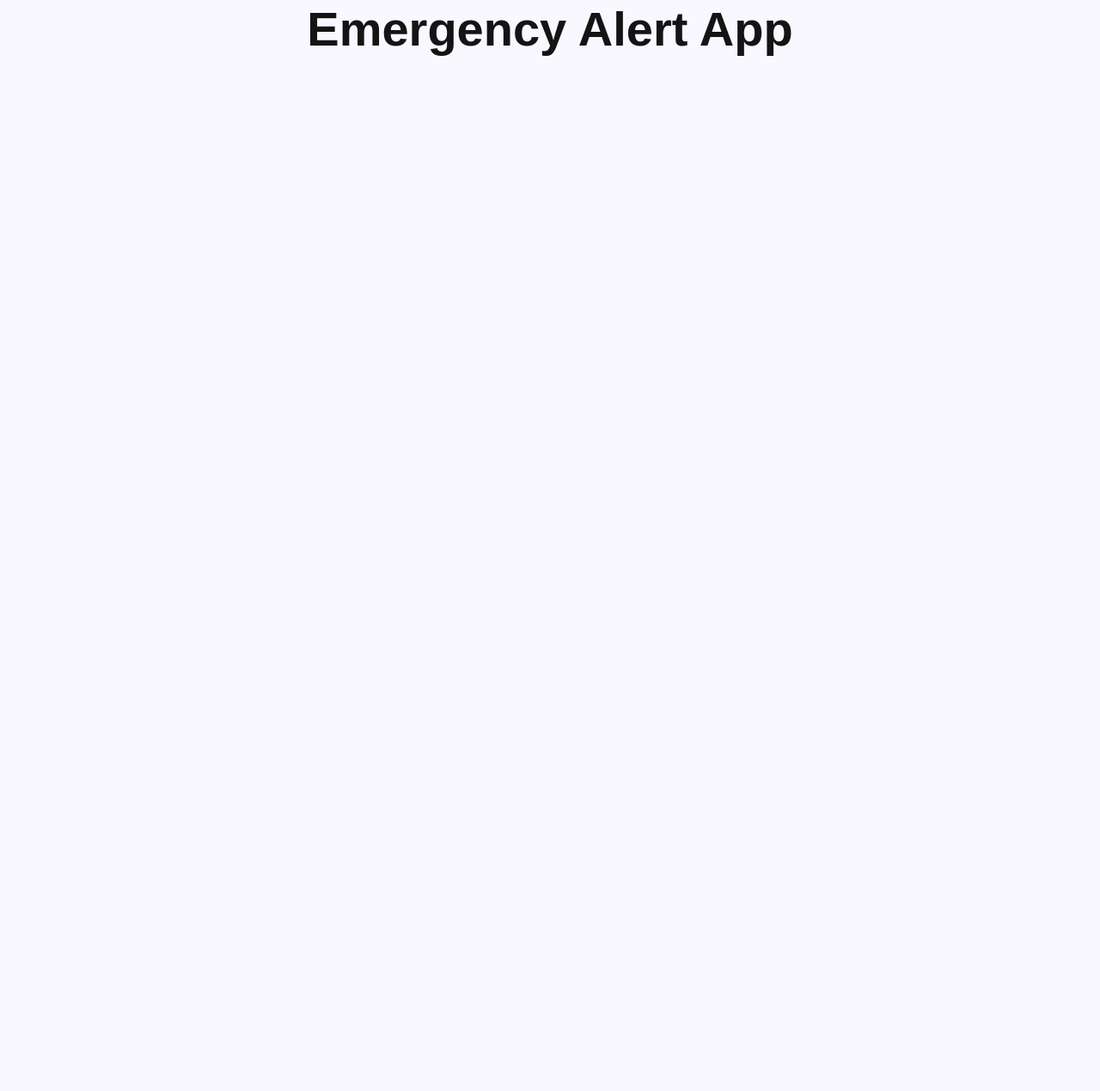
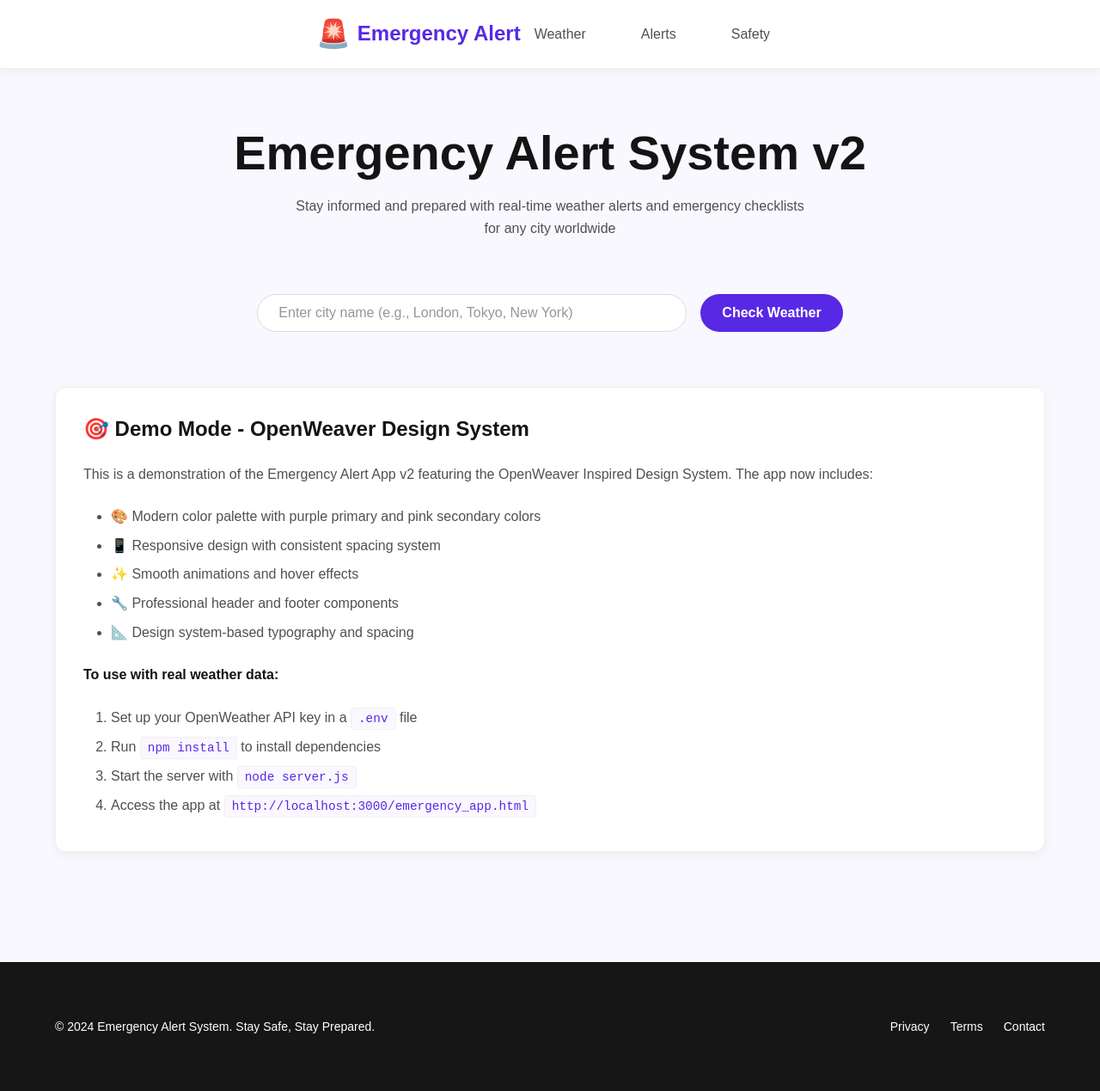
Before and after one commit to shivansh31414/Disaster_Management_Web_App, a website: page index.html in a window 1280 px wide. Shown: the whole page at 86% size. Before the commit the page ends 800 px from the top, so only its background shows below. Drawn offline with Linux system fonts and the light colour scheme; files that its build step writes are made by us from their sources; files whose address does not match are found by name.

Commit message:
Update index.html

```diff
--- a/index.html
+++ b/index.html
@@ -3,11 +3,74 @@
 <head>
     <meta charset="UTF-8">
     <meta name="viewport" content="width=device-width, initial-scale=1.0">
-    <title>Emergency Alert App</title>
+    <title>Emergency Alert App v2 - OpenWeaver Design Demo</title>
     <link rel="stylesheet" href="styles/style.css">
 </head>
 <body>
-    <h1>Emergency Alert App</h1>
+    <header class="app-header">
+        <div class="container">
+            <div class="header-content">
+                <div class="logo">
+                    <span class="logo-icon">🚨</span>
+                    <span class="logo-text">Emergency Alert</span>
+                </div>
+                <nav class="nav-menu">
+                    <span class="nav-item">Weather</span>
+                    <span class="nav-item">Alerts</span>
+                    <span class="nav-item">Safety</span>
+                </nav>
+            </div>
+        </div>
+    </header>
+
+    <main class="main-content">
+        <div class="container">
+            <div class="hero-section">
+                <h1>Emergency Alert System v2</h1>
+                <p class="subtitle">Stay informed and prepared with real-time weather alerts and emergency checklists for any city worldwide</p>
+
+                <div class="location-input">
+                    <input type="text" id="city-input" placeholder="Enter city name (e.g., London, Tokyo, New York)" />
+                    <button id="search-btn">Check Weather</button>
+                </div>
+            </div>
+
+            <div id="weather-card" class="card weather-card"></div>
+            <div id="checklist-card" class="card checklist-card"></div>
+
+            <div class="demo-info">
+                <h3>🎯 Demo Mode - OpenWeaver Design System</h3>
+                <p>This is a demonstration of the Emergency Alert App v2 featuring the OpenWeaver Inspired Design System. The app now includes:</p>
+                <ul>
+                    <li>🎨 Modern color palette with purple primary and pink secondary colors</li>
+                    <li>📱 Responsive design with consistent spacing system</li>
+                    <li>✨ Smooth animations and hover effects</li>
+                    <li>🔧 Professional header and footer components</li>
+                    <li>📐 Design system-based typography and spacing</li>
+                </ul>
+                <p><strong>To use with real weather data:</strong></p>
+                <ol>
+                    <li>Set up your OpenWeather API key in a <code>.env</code> file</li>
+                    <li>Run <code>npm install</code> to install dependencies</li>
+                    <li>Start the server with <code>node server.js</code></li>
+                    <li>Access the app at <code>http://localhost:3000/emergency_app.html</code></li>
+                </ol>
+            </div>
+        </div>
+    </main>
+
+    <footer class="app-footer">
+        <div class="container">
+            <div class="footer-content">
+                <p>&copy; 2024 Emergency Alert System. Stay Safe, Stay Prepared.</p>
+                <div class="footer-links">
+                    <span>Privacy</span>
+                    <span>Terms</span>
+                    <span>Contact</span>
+                </div>
+            </div>
+        </div>
+    </footer>
 
     <script src="scripts/script.js"></script>
 </body>
```
